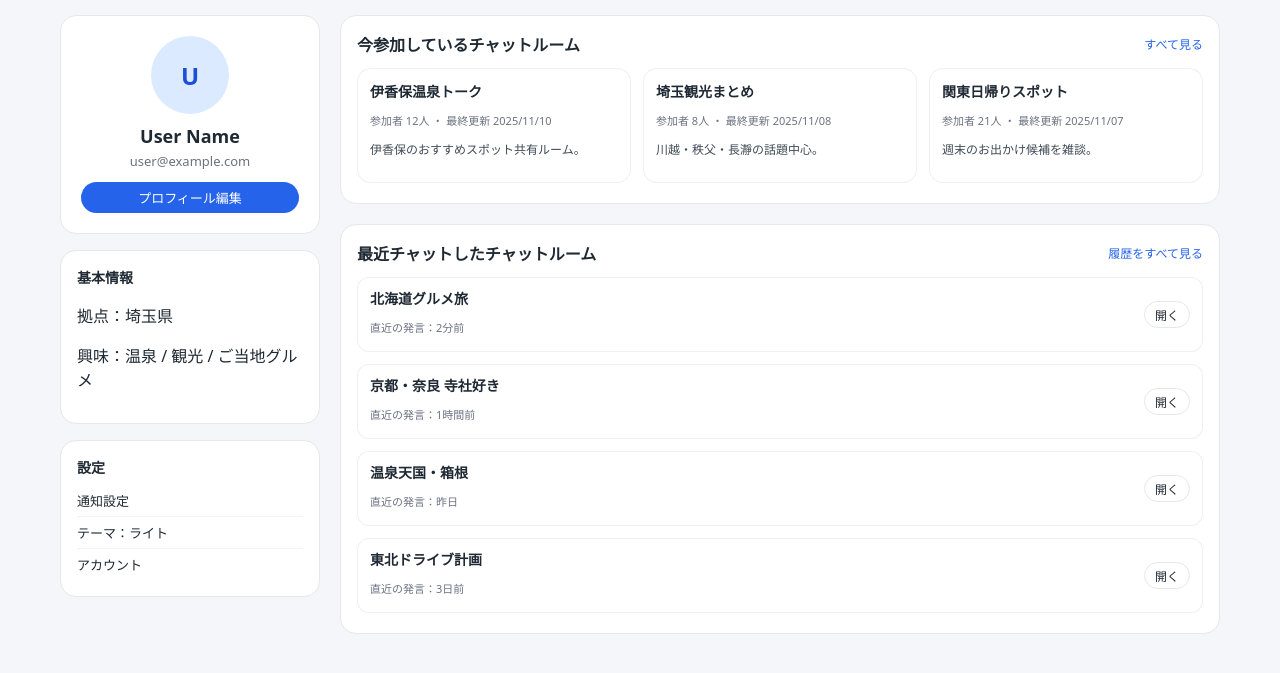
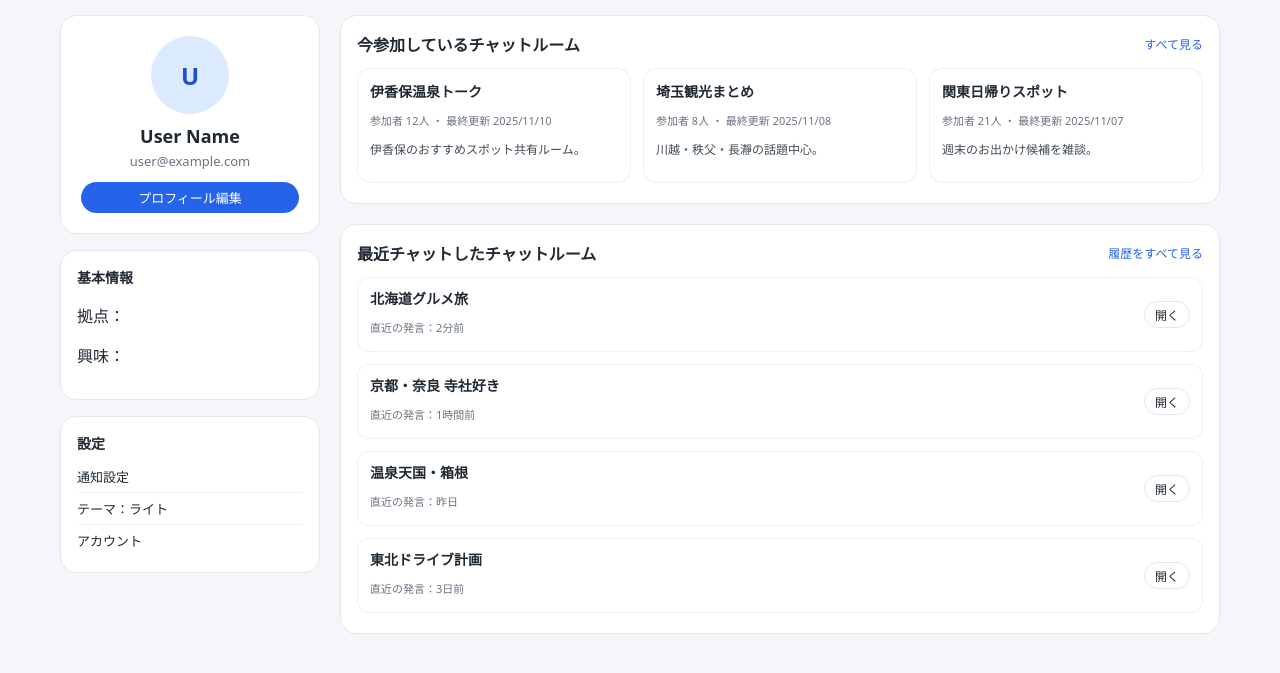
Before and after one commit to k024c2071-lee/sotugiyo_git, a website: page public/pages/mypage.html in a window 1280 px wide. Shown: the part 61-734 px from the top of the page. Drawn offline with Linux system fonts and the light colour scheme.

Commit message:
mypage改良中

```diff
--- a/public/pages/mypage.html
+++ b/public/pages/mypage.html
@@ -36,8 +36,8 @@
 
       <div class="small-card">
         <h3 class="small-title">基本情報</h3>
-        <p id="display-base">拠点：埼玉県</p>
-        <p id="display-interests">興味：温泉 / 観光 / ご当地グルメ</p>
+        <p id="display-base">拠点：</p>
+        <p id="display-interests">興味：</p>
       </div>
 
       <div class="small-card">
```
